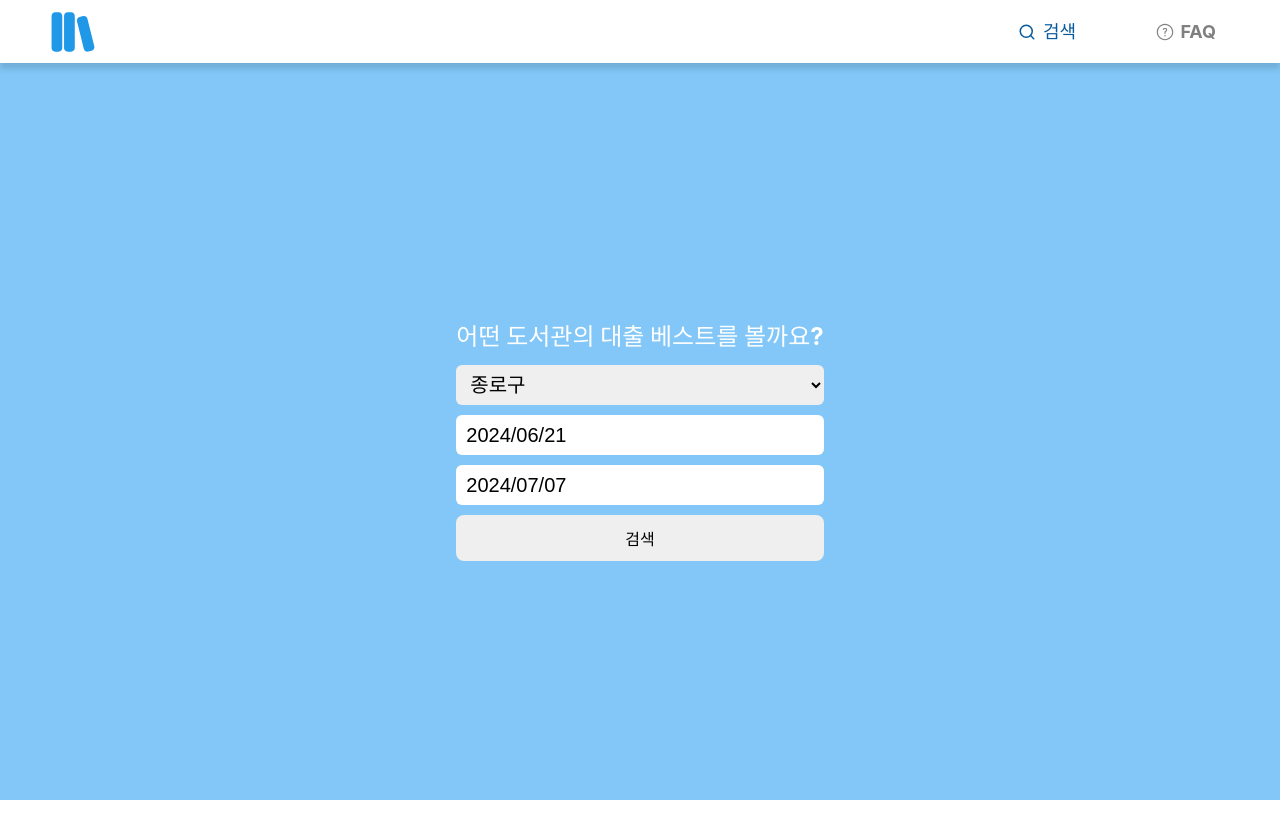
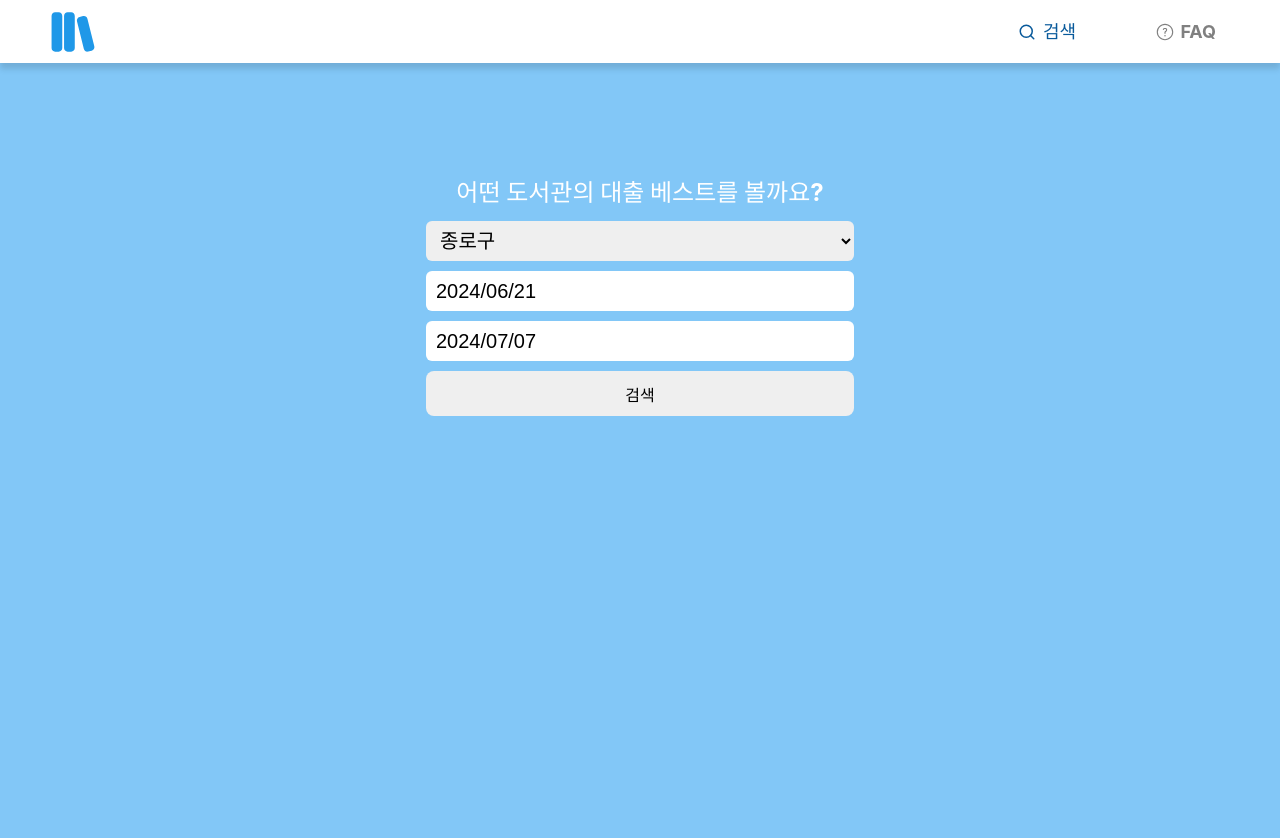
Before and after one commit to Sooparkle/Library, a React (Create React App) app: page / in a window 1280 px wide. Shown: the top 838 px of the page. Before the commit the page ends 800 px from the top, so only its background shows below. Built offline with nearby package versions, Linux system fonts and the light colour scheme.

Commit message:
Design(Main) : Modified Chart UI position

```diff
--- a/src/App.css
+++ b/src/App.css
@@ -48,7 +48,7 @@ a{
 /* header area */
 
 .header-wrap{
-  position: fixed;
+  position: sticky;
   top:0;
   box-shadow: 0px 6px 6px rgba(0, 0, 0, 0.127);
   width: 100%;
@@ -193,12 +193,11 @@ nav li .active {
 
 .search-background{
   display: flex;
-  flex-direction: column;
   justify-content: center;
-  align-items: center;
   width: auto;
   height: auto;
   background: var(--light-color);
+  padding : 2rem 0;
 }
 
 .search-down-allow{
@@ -220,6 +219,7 @@ nav li .active {
   }
 }
 .search-wrap{
+  flex: 1;
   min-width: 200px;
   max-width: 460px;
   margin-inline: auto;
@@ -694,12 +694,10 @@ font-weight: bold;
 
 /* chart  area*/
 .chart-wrap{
-  display: grid;
-  grid-template-columns: 1fr 1fr;
+  display: flex;
   margin-bottom: 2rem;
   max-width: 600px;
   place-items: center ;
-  gap: .8rem;
   margin-inline: auto;
 }
 
--- a/src/App.tsx
+++ b/src/App.tsx
@@ -120,7 +120,14 @@ function App() {
             onSearch={onSearch}
           />
         </div>
+      {/* chart 영역 */}
+      {libraryQuery &&
+          <PieChart data={libraryQuery} />
+        }
       </section>
+
+
+
 
       {libraryQuery && <main className="content">
         <section className="content-result-search">
@@ -131,6 +138,8 @@ function App() {
           />
         </section>
 
+
+        {/* 검색 필터 영역 */}
         <section
           aria-label="검색 결과 책 분류 필터">
           <ul className="search-filter-wrap">
@@ -145,9 +154,8 @@ function App() {
           </ul>
         </section>
 
-        {libraryQuery &&
-          <PieChart data={libraryQuery} />
-        }
+
+
 
         {libraryQuery && searchResult.slice(0, visibleCount).map((item: Item) => {
           return <BookList key={item.doc.no} item={item} />
```
